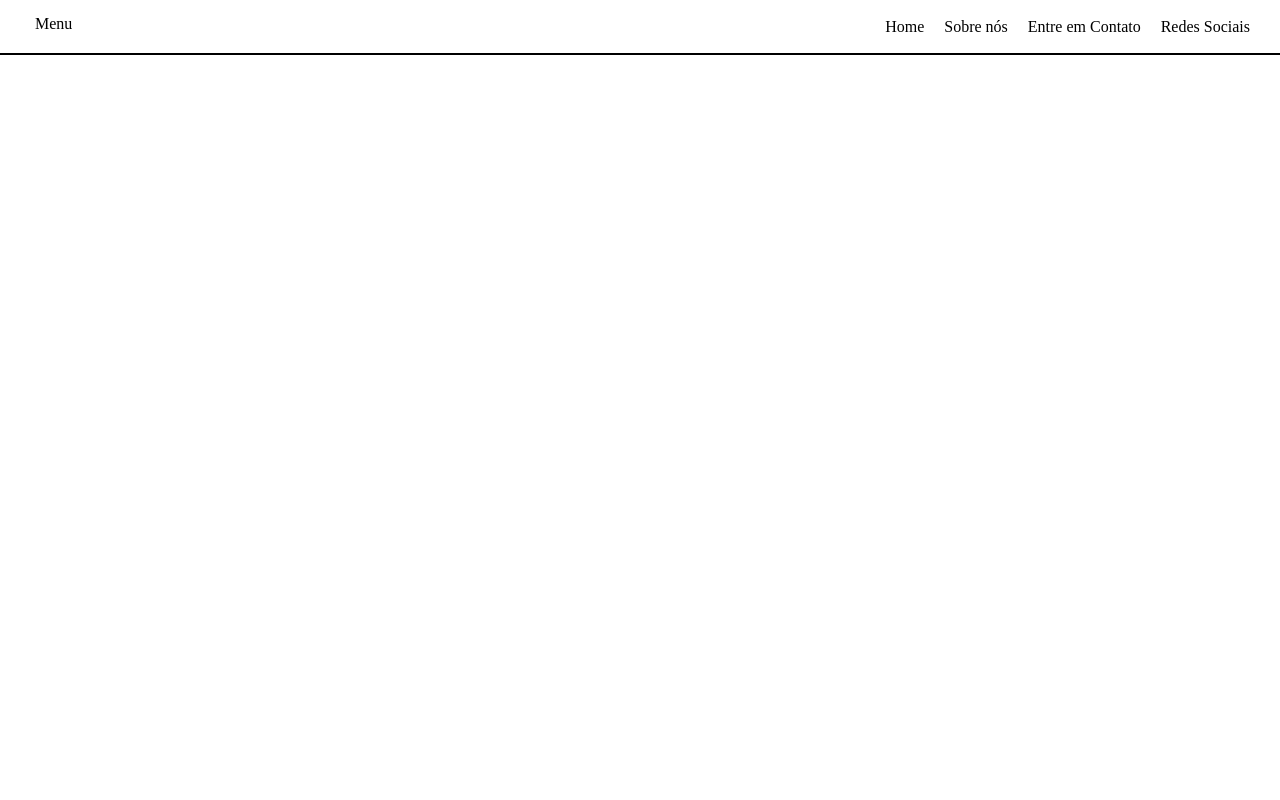
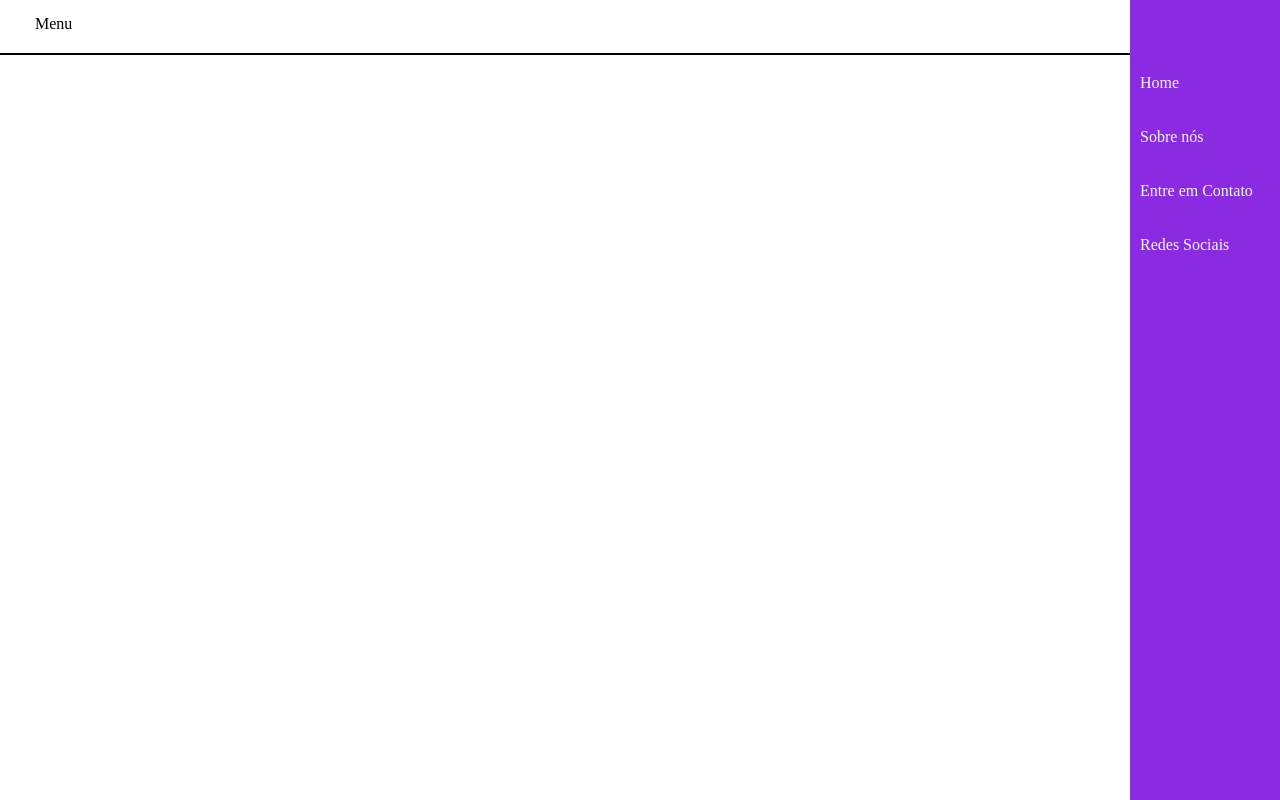
Before and after one commit to liriscabral/hamburguer, a React (Create React App) app: page / in a window 1280 px wide. Built offline with nearby package versions, Linux system fonts and the light colour scheme.

Commit message:
Update Menu.css

```diff
--- a/src/Components/Menu/Menu.css
+++ b/src/Components/Menu/Menu.css
@@ -13,10 +13,19 @@
 
 ul {
     list-style: none;
-    display: flex;
     justify-content: space-around;
+    max-width: 150px;
+    flex-flow: row nowrap;
+    background-color: blueviolet;
+    position: fixed;
+    top: 0;
+    right: 0;
+    width: 300px;
+    height: 100vh;
+    padding-top: 3.5rem;
 }
 
 li {
     padding: 18px 10px;
+    color: aliceblue;
 }
```
